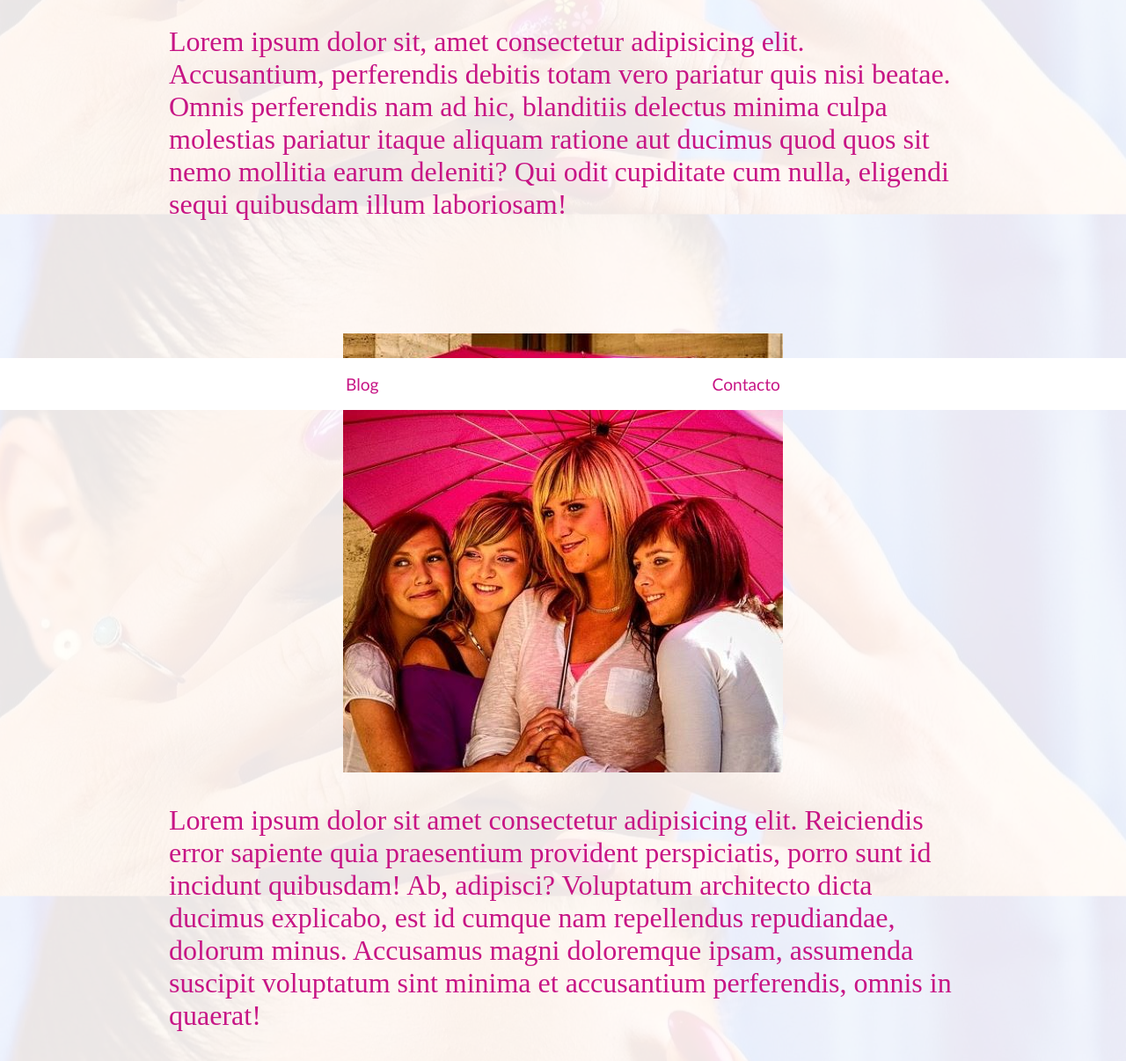
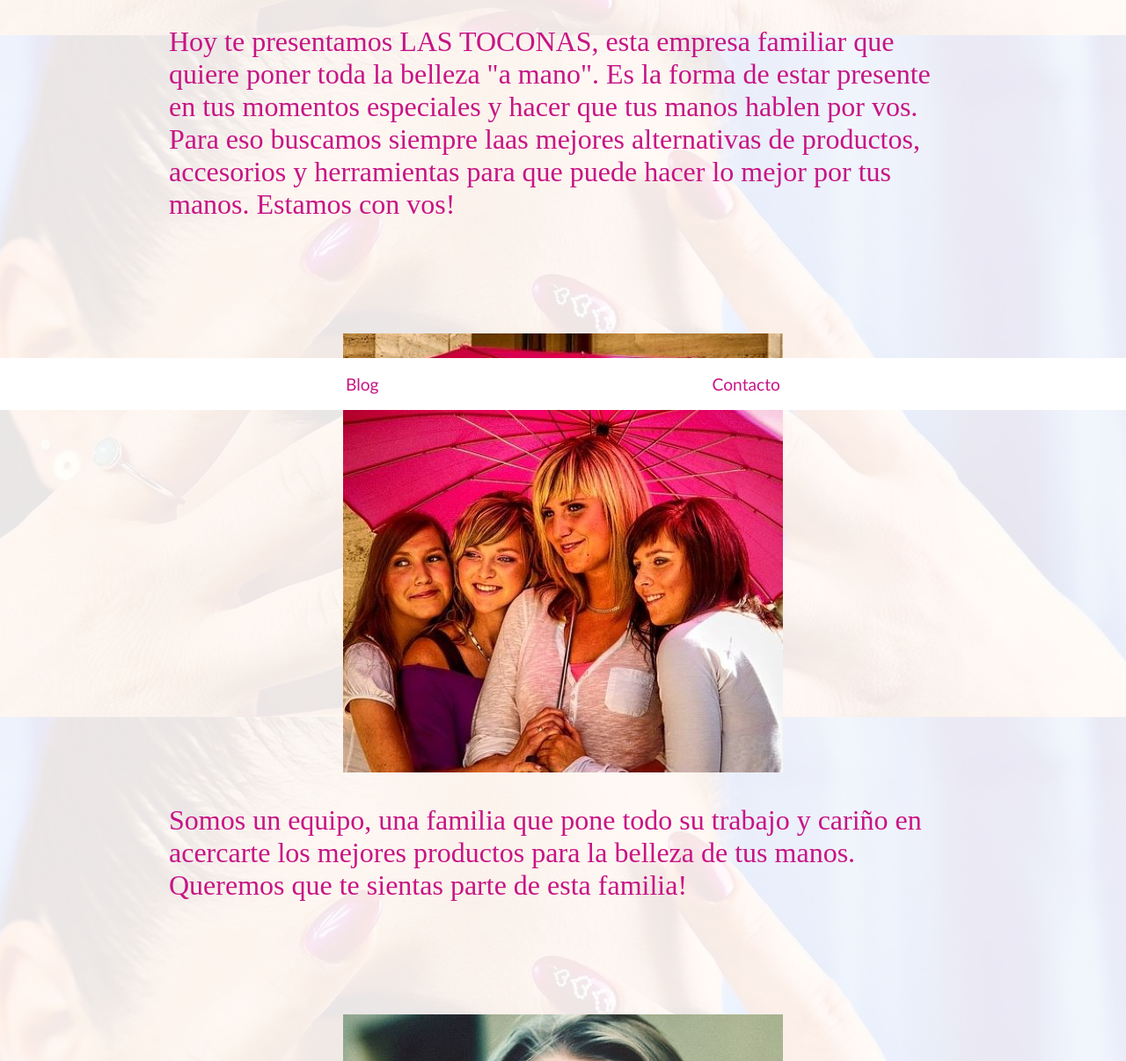
Before and after one commit to CesarCoder2021/FinalLasToconas, a website: page pages/nosotros.html in a window 1280 px wide. Shown: the part 334-1540 px from the top of the page at 88% size. Drawn offline with Linux system fonts and the light colour scheme.

Commit message:
Cambios textos Nosotros

```diff
--- a/pages/nosotros.html
+++ b/pages/nosotros.html
@@ -27,25 +27,25 @@
             Los que hacemos Las Toconas
         </h3>
         <p>
-            Lorem ipsum dolor sit, amet consectetur adipisicing elit. Accusantium, perferendis debitis totam vero pariatur quis nisi beatae. Omnis perferendis nam ad hic, blanditiis delectus minima culpa molestias pariatur itaque aliquam ratione aut ducimus quod quos sit nemo mollitia earum deleniti? Qui odit cupiditate cum nulla, eligendi sequi quibusdam illum laboriosam!
+            Hoy te presentamos LAS TOCONAS, esta empresa familiar que quiere poner toda la belleza "a mano". Es la forma de estar presente en tus momentos especiales y hacer que tus manos hablen por vos. Para eso buscamos siempre laas mejores alternativas de productos, accesorios y herramientas para que puede hacer lo mejor por tus manos. Estamos con vos!
         </p>
         <div>
             <img src="../images/Nosotros/GenteLasToconas.jpg" alt="Grupo de Las Toconas">
         </div>
         <p>
-            Lorem ipsum dolor sit amet consectetur adipisicing elit. Reiciendis error sapiente quia praesentium provident perspiciatis, porro sunt id incidunt quibusdam! Ab, adipisci? Voluptatum architecto dicta ducimus explicabo, est id cumque nam repellendus repudiandae, dolorum minus. Accusamus magni doloremque ipsam, assumenda suscipit voluptatum sint minima et accusantium perferendis, omnis in quaerat!
+            Somos un equipo, una familia que pone todo su trabajo y cariño en acercarte los mejores productos para la belleza de tus manos. Queremos que te sientas parte de esta familia!
         </p>
         <div>
             <img src="../images/Nosotros/Gente1.jpg" alt="Foto Valeria Varettoni">
         </div>
         <p>
-            Lorem ipsum dolor sit amet consectetur adipisicing elit. Reiciendis error sapiente quia praesentium provident perspiciatis, porro sunt id incidunt quibusdam! Ab, adipisci? Voluptatum architecto dicta ducimus explicabo, est id cumque nam repellendus repudiandae, dolorum minus. Accusamus magni doloremque ipsam, assumenda suscipit voluptatum sint minima et accusantium perferendis, omnis in quaerat!
+            Valeria es quien está todo el día a tu disposición para atenderte, ayudarte y aconsejarte. Su sonrisa es el mensaje de bienvenida que queremos que encuentres cada vez que te ponés en contacto con nosotros.
         </p>
         <div>
             <img src="../images/Nosotros/Gente2.jpg" alt="Foto Fernanda Lema">
         </div>
         <p>
-            Lorem ipsum dolor sit amet consectetur adipisicing elit. Reiciendis error sapiente quia praesentium provident perspiciatis, porro sunt id incidunt quibusdam! Ab, adipisci? Voluptatum architecto dicta ducimus explicabo, est id cumque nam repellendus repudiandae, dolorum minus. Accusamus magni doloremque ipsam, assumenda suscipit voluptatum sint minima et accusantium perferendis, omnis in quaerat!
+            Fernanda es el motor que hace funcionar a LAS TOCONAS, es quien hace posible que cada producto esté en tus manos en el momento indicado. Siempre atenta a las necesidades de todas las clientas.
         </p>
     </section>
     <footer class="footerNos">
```
